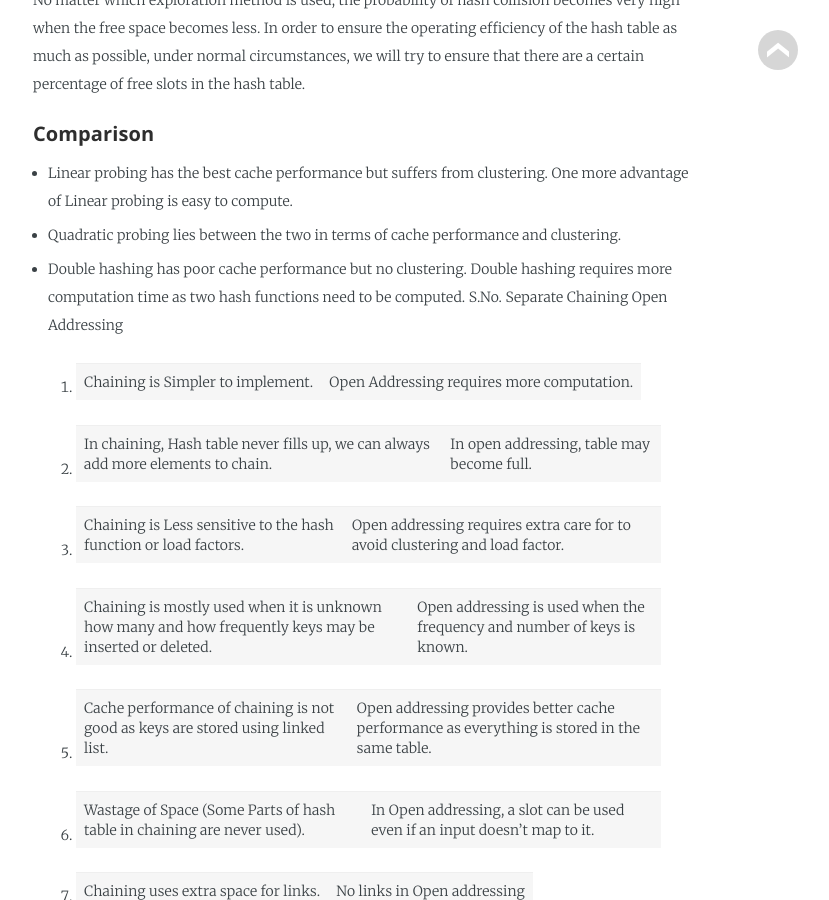
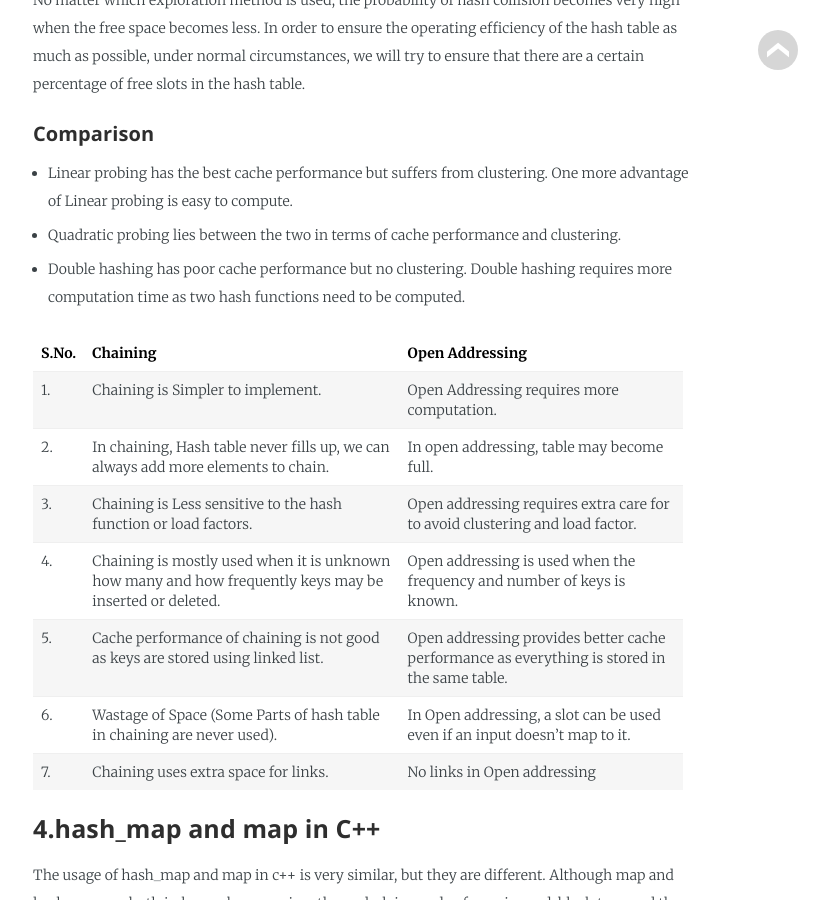
Before and after one commit to TyrionBian/tyrionbian.github.io, a Jekyll site: the page built from _posts/2020-08-18-Hashing.md, in a window 1280 px wide and 900 px high, scrolled down 3571 px. Shown: the whole window, without its empty margins (282-1111 px from the left). Built offline with Jekyll 4.4.1, drawn with Linux system fonts in a browser that asks for light colours; some web fonts are replaced.

Commit message:
Update 2020-08-18-Hashing.md

```diff
--- a/_posts/2020-08-18-Hashing.md
+++ b/_posts/2020-08-18-Hashing.md
@@ -71,14 +71,16 @@ No matter which exploration method is used, the probability of hash collision be
 * Linear probing has the best cache performance but suffers from clustering. One more advantage of Linear probing is easy to compute.
 * Quadratic probing lies between the two in terms of cache performance and clustering.
 * Double hashing has poor cache performance but no clustering. Double hashing requires more computation time as two hash functions need to be computed.
-S.No.	Separate Chaining	Open Addressing
-1.	Chaining is Simpler to implement. | 	Open Addressing requires more computation.
-2.	In chaining, Hash table never fills up, we can always add more elements to chain. | 	In open addressing, table may become full.
-3.	Chaining is Less sensitive to the hash function or load factors. | 	Open addressing requires extra care for to avoid clustering and load factor.
-4.	Chaining is mostly used when it is unknown how many and how frequently keys may be inserted or deleted. | 	Open addressing is used when the frequency and number of keys is known.
-5.	Cache performance of chaining is not good as keys are stored using linked list. | 	Open addressing provides better cache performance as everything is stored in the same table.
-6.	Wastage of Space (Some Parts of hash table in chaining are never used).	 | In Open addressing, a slot can be used even if an input doesn’t map to it.
-7.	Chaining uses extra space for links. | 	No links in Open addressing
+
+| S.No. | Chaining | Open Addressing |
+| ---- | --- | --- |
+| 1. |  Chaining is Simpler to implement. | Open Addressing requires more computation. |
+| 2. |	In chaining, Hash table never fills up, we can always add more elements to chain. | In open addressing, table may become full. |
+| 3. |	Chaining is Less sensitive to the hash function or load factors. | 	Open addressing requires extra care for to avoid clustering and load factor. |
+| 4. |	Chaining is mostly used when it is unknown how many and how frequently keys may be inserted or deleted. | Open addressing is used when the frequency and number of keys is known. |
+| 5. |	Cache performance of chaining is not good as keys are stored using linked list. | Open addressing provides better cache performance as everything is stored in the same table. |
+| 6. |	Wastage of Space (Some Parts of hash table in chaining are never used).	| In Open addressing, a slot can be used even if an input doesn’t map to it. |
+| 7. |	Chaining uses extra space for links. | No links in Open addressing |
 
 ### 4.hash_map and map in C++
 The usage of hash_map and map in c++ is very similar, but they are different. Although map and hash_map are both in key-value mapping, the underlying code of map is a red-black tree, and the inderlying code of hash_map is a hash table.
```
